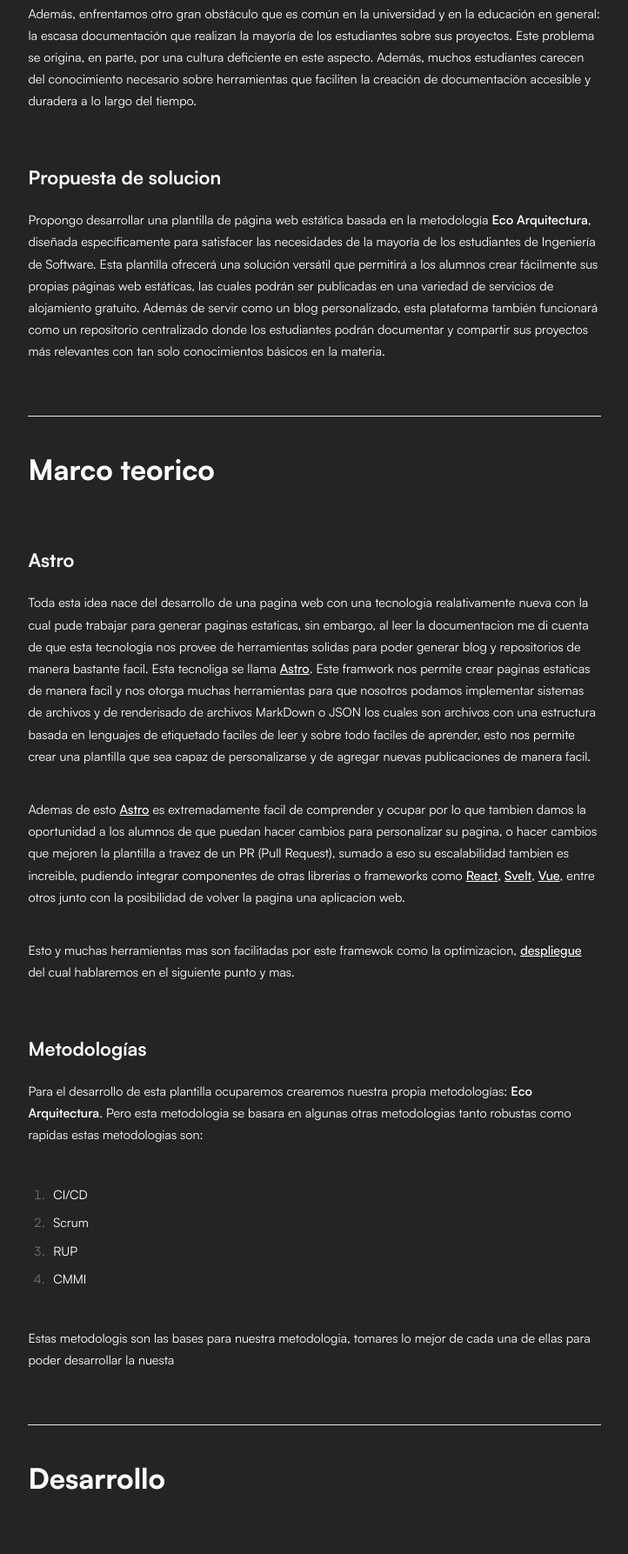
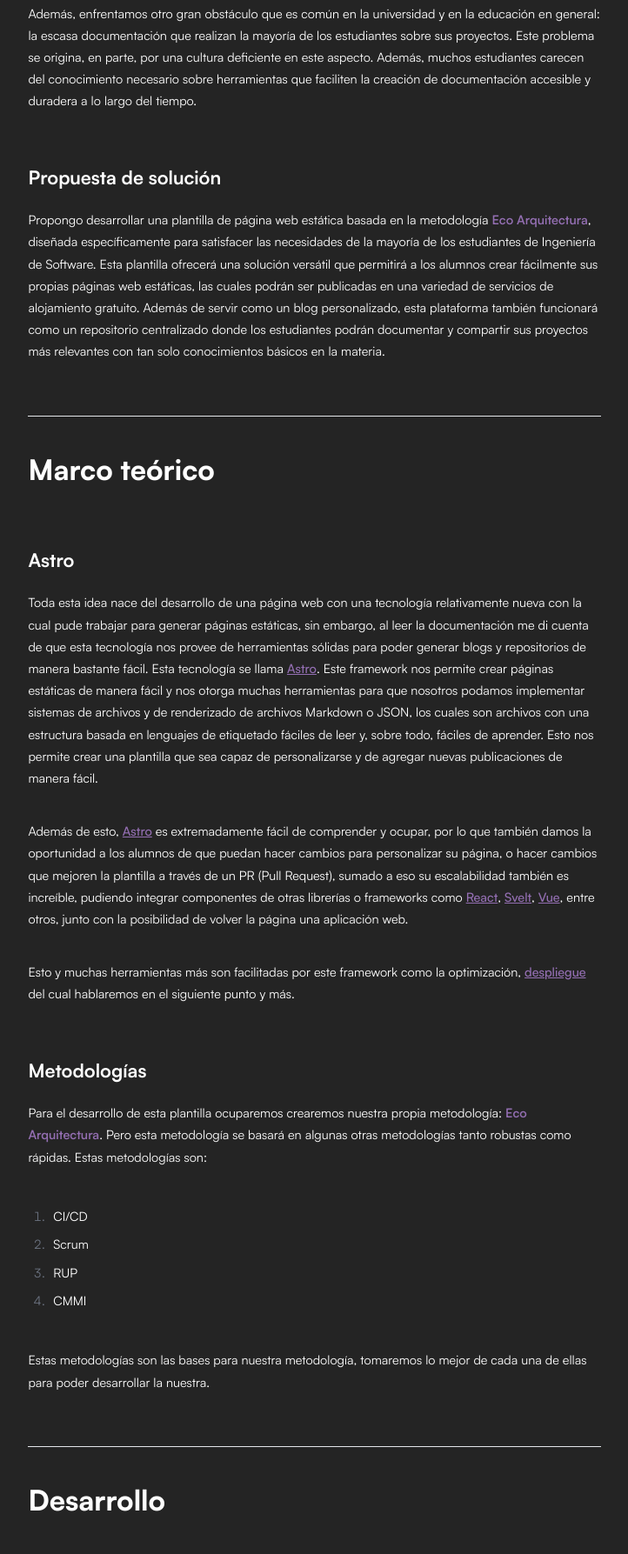
Before and after one commit to JonaJRSG/Eco_Page, an Astro site: page /repo/Eco_Arquitectura in a window 1280 px wide. Shown: the part 1226-3013 px from the top of the page at 87% size, without its empty margins (388-1110 px from the left). Built offline with nearby package versions, Linux system fonts and the light colour scheme; Astro itself is replaced by a stand-in of ours.

Commit message:
Primera lineas con GP, correcion en colores del MD

```diff
--- a/src/components/Blogs/Prose.astro
+++ b/src/components/Blogs/Prose.astro
@@ -6,6 +6,6 @@ type Props = {
 const {class: className} = Astro.props
 ---
 
-<div class=`flex flex-col prose ${className} prose-headings:text-white text-white font-satoshi prose-blockquote:text-white prose-strong:text-white prose-strong:text-Eco-90 prose:figure prose-code:text-white prose-a:text-white prose-img:m-auto min-w-full prose-a:text-Eco-90`>
+<div class=`flex flex-col prose ${className} prose-headings:text-white prose-p:text-white font-satoshi prose-blockquote:text-white prose-strong:text-Eco-100 prose:figure prose-code:text-white prose-img:m-auto min-w-full prose-a:text-Eco-100 prose-li:text-white`>
     <slot/>
 </div>
--- a/src/i18n/en.json
+++ b/src/i18n/en.json
@@ -1,7 +1,8 @@
 {
   "LayoutBlog": {
     "authors": "Authors",
-    "lastUpdate": "Last update"
+    "lastUpdate": "Last update",
+    "menu": "Menú"
   },
 
   "Card_Main": {
--- a/src/i18n/es.json
+++ b/src/i18n/es.json
@@ -1,7 +1,8 @@
 {
   "LayoutBlog": {
     "authors": "Autores",
-    "lastUpdate": "Ultima actualización"
+    "lastUpdate": "Ultima actualización",
+    "menu": "Menú"
   },
 
   "Card_Main": {
--- a/src/layouts/LayoutRepo.astro
+++ b/src/layouts/LayoutRepo.astro
@@ -54,7 +54,7 @@ const hiddenMenu = withMenu ? "flex" : "hidden"
   </div>
   <div class="w-1/2 fixed z-10 bg-neutral-800 h-screen flex flex-col p-3 -translate-x-full transition-all" id="menu-des">
     <div class="py-5 flex items-center justify-between opacity-90 pr-12 pl-2">
-      <h1 class="font-satoshi font-bold text-2xl">Menú</h1>
+      <h1 class="font-satoshi font-bold text-2xl">{i18n.LayoutBlog.menu}</h1>
       <Logo class="w-10"/>
     </div>
     <hr class="opacity-80">
@@ -183,9 +183,6 @@ const hiddenMenu = withMenu ? "flex" : "hidden"
     background-size: cover;
     background-position: center 400px;
   }
-  .transformado {
-    transform: translateX(0%); /* Transformación en el eje X del 100% */
-  }
 </style>
 <script is:inline data-astro-rerun>
   // Función para manejar el evento de redimensionamiento de la ventana
--- a/src/pages/repo/Eco_Arquitectura.md
+++ b/src/pages/repo/Eco_Arquitectura.md
@@ -19,7 +19,7 @@ Sin embargo, hemos observado que la aplicación fragmentada de estas metodologí
 
 ---
 
-# Introduccion
+# Introducción
 
 ## Problema
 
@@ -27,32 +27,32 @@ Durante la clase de "Arquitectura de Aplicaciones", se nos solicitó documentar
 
 Además, enfrentamos otro gran obstáculo que es común en la universidad y en la educación en general: la escasa documentación que realizan la mayoría de los estudiantes sobre sus proyectos. Este problema se origina, en parte, por una cultura deficiente en este aspecto. Además, muchos estudiantes carecen del conocimiento necesario sobre herramientas que faciliten la creación de documentación accesible y duradera a lo largo del tiempo.
 
-## Propuesta de solucion
+## Propuesta de solución
 
 Propongo desarrollar una plantilla de página web estática basada en la metodología **Eco Arquitectura**, diseñada específicamente para satisfacer las necesidades de la mayoría de los estudiantes de Ingeniería de Software. Esta plantilla ofrecerá una solución versátil que permitirá a los alumnos crear fácilmente sus propias páginas web estáticas, las cuales podrán ser publicadas en una variedad de servicios de alojamiento gratuito. Además de servir como un blog personalizado, esta plataforma también funcionará como un repositorio centralizado donde los estudiantes podrán documentar y compartir sus proyectos más relevantes con tan solo conocimientos básicos en la materia.
 
 ---
 
-# Marco teorico
+# Marco teórico
 
 ## Astro
 
-Toda esta idea nace del desarrollo de una pagina web con una tecnologia realativamente nueva con la cual pude trabajar para generar paginas estaticas, sin embargo, al leer la documentacion me di cuenta de que esta tecnologia nos provee de herramientas solidas para poder generar blog y repositorios de manera bastante facil. Esta tecnoliga se llama [Astro](https://astro.build). Este framwork nos permite crear paginas estaticas de manera facil y nos otorga muchas herramientas para que nosotros podamos implementar sistemas de archivos y de renderisado de archivos MarkDown o JSON los cuales son archivos con una estructura basada en lenguajes de etiquetado faciles de leer y sobre todo faciles de aprender, esto nos permite crear una plantilla que sea capaz de personalizarse y de agregar nuevas publicaciones de manera facil.
+Toda esta idea nace del desarrollo de una página web con una tecnología relativamente nueva con la cual pude trabajar para generar páginas estáticas, sin embargo, al leer la documentación me di cuenta de que esta tecnología nos provee de herramientas sólidas para poder generar blogs y repositorios de manera bastante fácil. Esta tecnología se llama [Astro](https://astro.build). Este framework nos permite crear páginas estáticas de manera fácil y nos otorga muchas herramientas para que nosotros podamos implementar sistemas de archivos y de renderizado de archivos Markdown o JSON, los cuales son archivos con una estructura basada en lenguajes de etiquetado fáciles de leer y, sobre todo, fáciles de aprender. Esto nos permite crear una plantilla que sea capaz de personalizarse y de agregar nuevas publicaciones de manera fácil.
 
-Ademas de esto [Astro](https://astro.build) es extremadamente facil de comprender y ocupar por lo que tambien damos la oportunidad a los alumnos de que puedan hacer cambios para personalizar su pagina, o hacer cambios que mejoren la plantilla a travez de un PR (Pull Request), sumado a eso su escalabilidad tambien es increible, pudiendo integrar componentes de otras librerias o frameworks como [React](https://es.react.dev), [Svelt](https://svelte.dev), [Vue](https://vuejs.org), entre otros junto con la posibilidad de volver la pagina una aplicacion web.
+Además de esto, [Astro](https://astro.build) es extremadamente fácil de comprender y ocupar, por lo que también damos la oportunidad a los alumnos de que puedan hacer cambios para personalizar su página, o hacer cambios que mejoren la plantilla a través de un PR (Pull Request), sumado a eso su escalabilidad también es increíble, pudiendo integrar componentes de otras librerías o frameworks como [React](https://es.react.dev), [Svelt](https://svelte.dev), [Vue](https://vuejs.org), entre otros, junto con la posibilidad de volver la página una aplicación web.
 
-Esto y muchas herramientas mas son facilitadas por este framewok como la optimizacion, [despliegue](#introduccion) del cual hablaremos en el siguiente punto y mas.
+Esto y muchas herramientas más son facilitadas por este framework como la optimización, [despliegue](#introducción) del cual hablaremos en el siguiente punto y más.
 
 ## Metodologías
 
-Para el desarrollo de esta plantilla ocuparemos crearemos nuestra propia metodologías: **Eco Arquitectura**. Pero esta metodologia se basara en algunas otras metodologias tanto robustas como rapidas estas metodologias son:
+Para el desarrollo de esta plantilla ocuparemos crearemos nuestra propia metodología: **Eco Arquitectura**. Pero esta metodología se basará en algunas otras metodologías tanto robustas como rápidas. Estas metodologías son:
 
 1. CI/CD
 2. Scrum
 3. RUP
 4. CMMI
 
-Estas metodologis son las bases para nuestra metodologia, tomares lo mejor de cada una de ellas para poder desarrollar la nuesta
+Estas metodologías son las bases para nuestra metodología, tomaremos lo mejor de cada una de ellas para poder desarrollar la nuestra.
 
 ---
 
```
